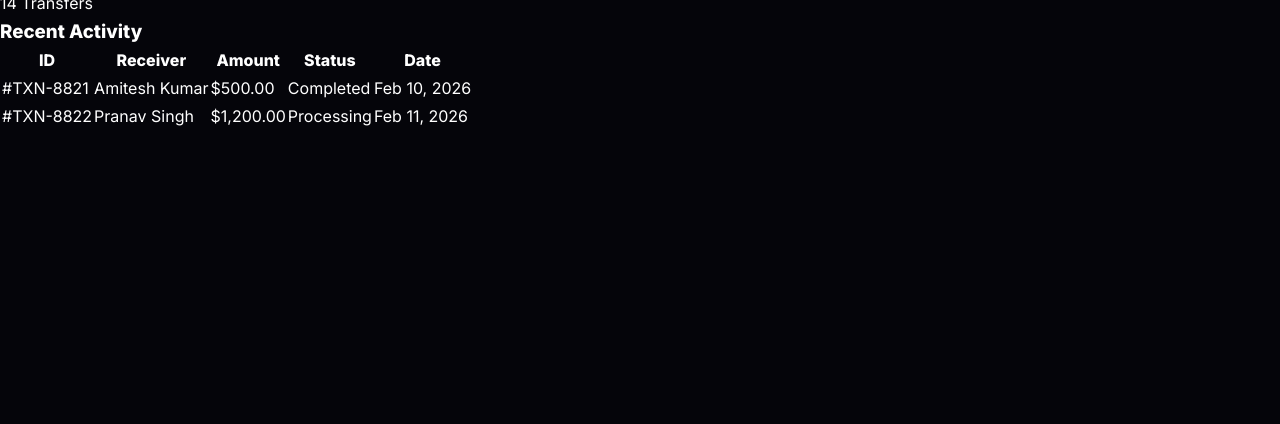
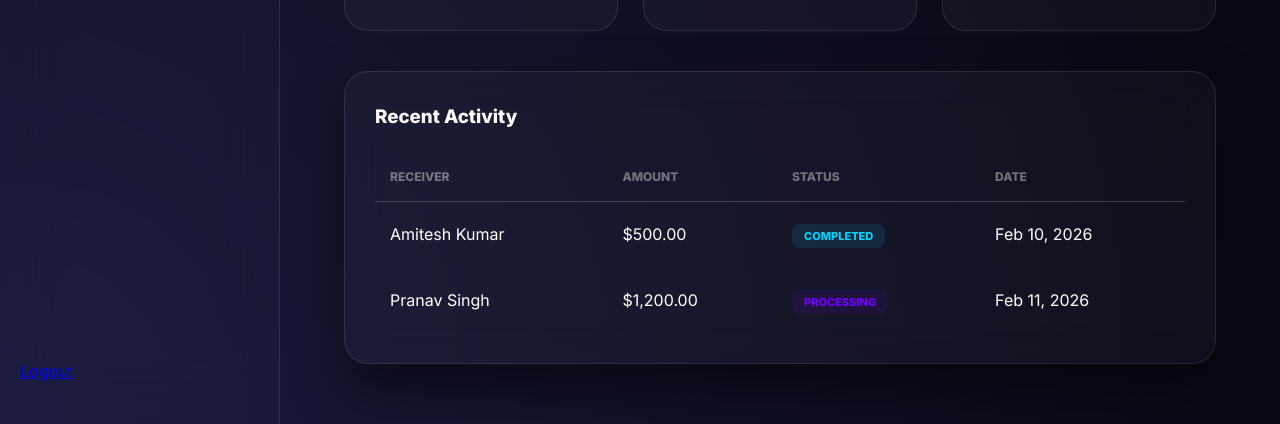
Before and after one commit to iashokpradhan/GrayCON, a plain HTML site: page graycon-frontend/dashboard.html in a window 1280 px wide. Shown: the part 406-830 px from the top of the page. Before the commit the page ends 800 px from the top, so only its background shows below. Drawn offline with Linux system fonts and the light colour scheme.

Commit message:
Finalized professional glassmorphism dashboard and UI

```diff
--- a/graycon-frontend/css/styles.css
+++ b/graycon-frontend/css/styles.css
@@ -250,3 +250,97 @@ nav {
     transform: translateY(-10px);
     border-color: var(--neon-blue);
 }
+
+/* --- Dashboard Specifics --- */
+.dashboard-layout {
+    display: flex;
+    min-height: 100vh;
+    background: radial-gradient(circle at bottom left, #1a1a3e, var(--bg-dark));
+}
+
+.sidebar-glass {
+    width: 280px;
+    background: rgba(255, 255, 255, 0.02);
+    backdrop-filter: blur(30px);
+    border-right: 1px solid var(--glass-border);
+    padding: 40px 20px;
+    display: flex;
+    flex-direction: column;
+}
+
+.side-nav {
+    list-style: none;
+    margin-top: 50px;
+    flex-grow: 1;
+}
+
+.side-nav a {
+    text-decoration: none;
+    color: rgba(255,255,255,0.6);
+    padding: 15px 20px;
+    display: block;
+    border-radius: 12px;
+    transition: 0.3s;
+    margin-bottom: 10px;
+}
+
+.side-nav a.active, .side-nav a:hover {
+    background: var(--glass);
+    color: var(--neon-blue);
+    border: 1px solid var(--glass-border);
+}
+
+.dashboard-main {
+    flex-grow: 1;
+    padding: 60px 5%;
+}
+
+.dash-header {
+    display: flex;
+    justify-content: space-between;
+    align-items: center;
+    margin-bottom: 40px;
+}
+
+.stats-container {
+    display: grid;
+    grid-template-columns: repeat(3, 1fr);
+    gap: 25px;
+    margin-bottom: 40px;
+}
+
+.stat-card .amount {
+    font-size: 32px;
+    font-weight: 800;
+    margin-top: 10px;
+}
+
+.neon-text { color: var(--neon-blue); text-shadow: 0 0 10px rgba(0, 212, 255, 0.3); }
+
+/* --- Table Styles --- */
+.transaction-table {
+    width: 100%;
+    border-collapse: collapse;
+    margin-top: 20px;
+}
+
+.transaction-table th {
+    padding: 15px;
+    color: rgba(255,255,255,0.4);
+    font-size: 12px;
+    text-transform: uppercase;
+    border-bottom: 1px solid var(--glass-border);
+}
+
+.transaction-table td { padding: 20px 15px; }
+
+.status-badge {
+    padding: 5px 12px;
+    border-radius: 8px;
+    font-size: 11px;
+    font-weight: 700;
+    text-transform: uppercase;
+}
+
+.success { background: rgba(0, 212, 255, 0.1); color: var(--neon-blue); }
+.processing { background: rgba(112, 0, 255, 0.1); color: var(--neon-purple); }
--- a/graycon-frontend/dashboard.html
+++ b/graycon-frontend/dashboard.html
@@ -3,50 +3,53 @@
 <head>
     <meta charset="UTF-8">
     <meta name="viewport" content="width=device-width, initial-scale=1.0">
-    <title>Dashboard - GrayCON</title>
+    <title>Dashboard | GrayCON</title>
     <link rel="stylesheet" href="css/styles.css">
 </head>
 <body class="dashboard-body">
-
-    <aside class="sidebar">
+    <div class="dashboard-layout">
+        <aside class="sidebar-glass">
             <div class="logo">GrayCON</div>
             <ul class="side-nav">
                 <li><a href="#" class="active">Overview</a></li>
                 <li><a href="transfer.html">Send Money</a></li>
                 <li><a href="history.html">History</a></li>
                 <li><a href="profile.html">Profile</a></li>
-            <li><a href="index.html" class="logout-btn">Logout</a></li>
             </ul>
+            <div class="sidebar-footer">
+                <a href="index.html" class="logout-link">Logout</a>
+            </div>
         </aside>
 
-    <main class="dashboard-content">
-
+        <main class="dashboard-main">
             <header class="dash-header">
-            <h2>Welcome, Ashok</h2>
-            <button class="btn-primary" onclick="alert('Transfer Feature Coming Soon!')">+ New Transfer</button>
+                <div>
+                    <h1>Welcome, Ashok</h1>
+                    <p class="subtitle">Track your global transactions in real-time.</p>
+                </div>
+                <button class="btn-primary cta-button" onclick="alert('Feature coming tomorrow!')">+ New Transfer</button>
             </header>
 
-        <section class="stats-grid">
-            <div class="stat-card">
+            <div class="stats-container">
+                <div class="feature-box stat-card">
                     <h3>Total Sent</h3>
                     <p class="amount">$12,450.00</p>
                 </div>
-            <div class="stat-card">
+                <div class="feature-box stat-card">
                     <h3>Pending</h3>
-                <p class="amount text-orange">$0.00</p>
+                    <p class="amount neon-text">$0.00</p>
                 </div>
-            <div class="stat-card">
+                <div class="feature-box stat-card">
                     <h3>Completed</h3>
-                <p class="amount text-green">14 Transfers</p>
+                    <p class="amount">14 Transfers</p>
                 </div>
-        </section>
+            </div>
 
-        <section class="recent-transactions">
+            <section class="activity-box auth-box" style="max-width: 100%; text-align: left; padding: 30px;">
                 <h3>Recent Activity</h3>
-            <table>
+                <table class="transaction-table">
                     <thead>
                         <tr>
-                        <th>ID</th>
                             <th>Receiver</th>
                             <th>Amount</th>
                             <th>Status</th>
@@ -55,25 +58,21 @@
                     </thead>
                     <tbody>
                         <tr>
-                        <td>#TXN-8821</td>
                             <td>Amitesh Kumar</td>
                             <td>$500.00</td>
                             <td><span class="status-badge success">Completed</span></td>
                             <td>Feb 10, 2026</td>
                         </tr>
                         <tr>
-                        <td>#TXN-8822</td>
                             <td>Pranav Singh</td>
                             <td>$1,200.00</td>
-                        <td><span class="status-badge pending">Processing</span></td>
+                            <td><span class="status-badge processing">Processing</span></td>
                             <td>Feb 11, 2026</td>
                         </tr>
                     </tbody>
                 </table>
             </section>
-
         </main>
-
-    <script src="js/dashboard.js"></script>
+    </div>
 </body>
 </html>
```
Also changed, not shown: 1 other file. Lines whose indentation alone changed are shown as unchanged.
